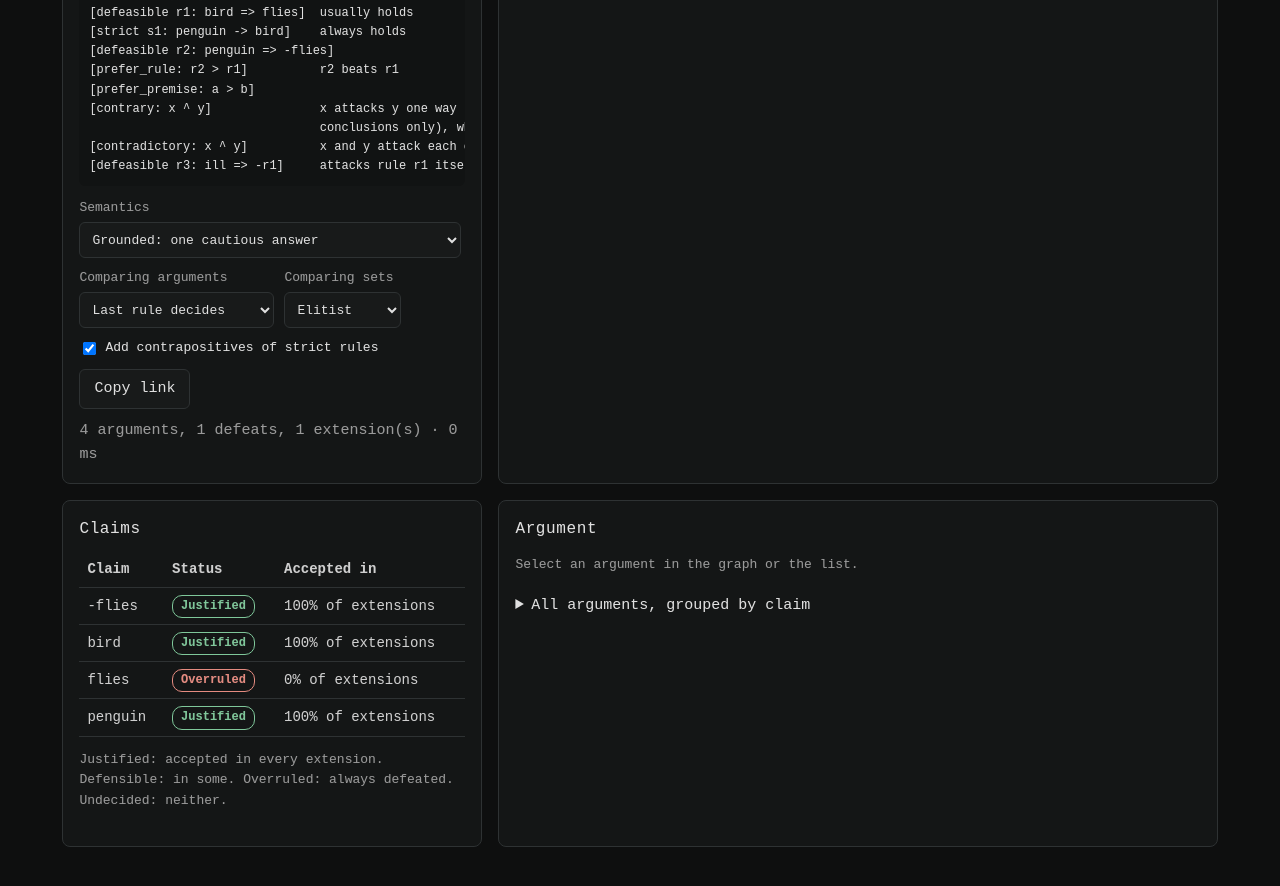
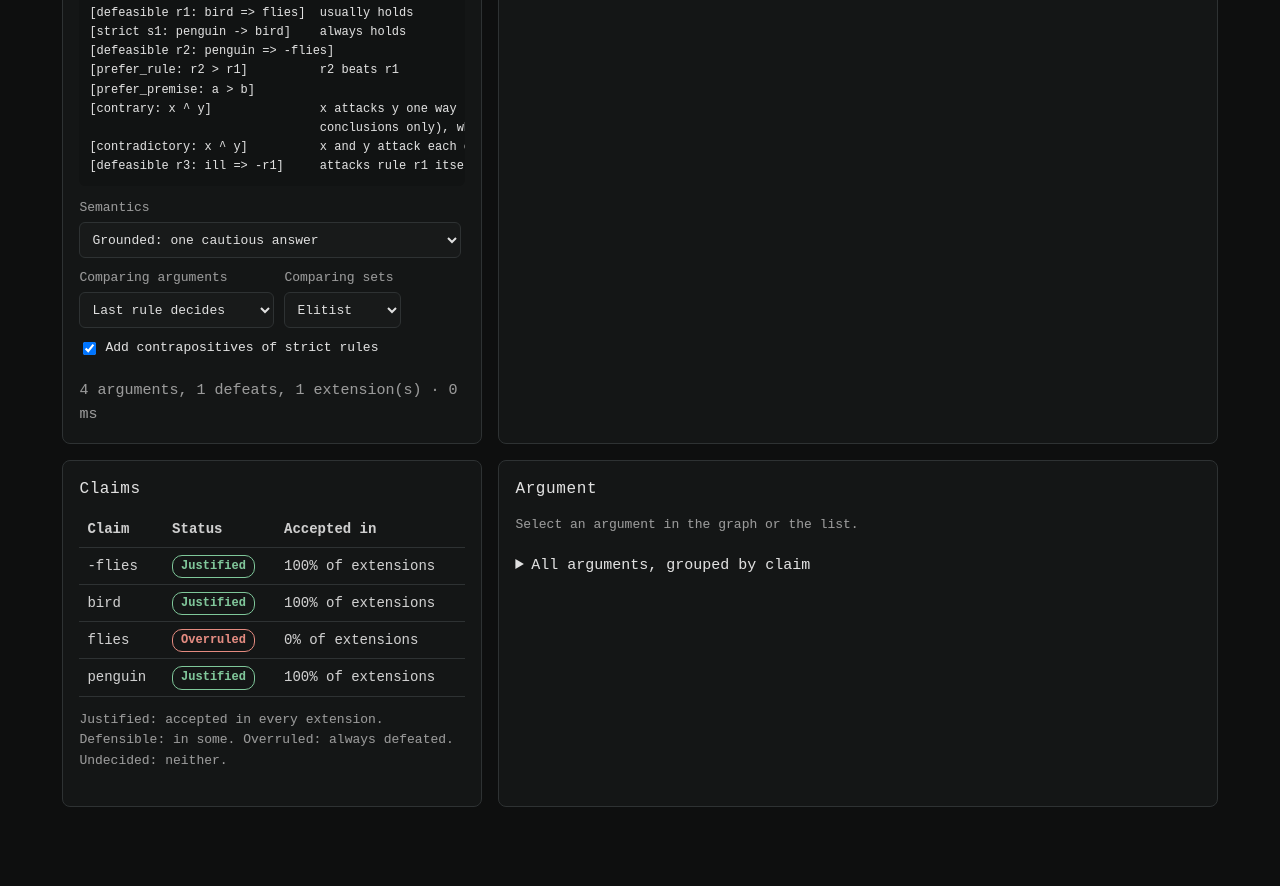
Before and after one commit to ieddeveci/ieddeveci.github.io, a Jekyll site: the page built from argforge/workspace.html, in a window 1280 px wide and 900 px high, scrolled down 937 px. Shown: the top 886 px of the window. Built offline with Jekyll 4.4.1, drawn with Linux system fonts in a browser that asks for light colours; after the commit the page ends 1797 px from its top, so only the background shows below that.

Commit message:
Remove 'Copy link' button from workspace actions

```diff
--- a/argforge/workspace.html
+++ b/argforge/workspace.html
@@ -69,7 +69,6 @@ workspace: true
         </div>
         <div class="row actions">
           <button id="evaluate" type="button" hidden data-t>Evaluate again</button>
-          <button id="share" type="button" data-t>Copy link</button>
           <button id="cancel" type="button" hidden data-t>Cancel</button>
         </div>
         <p id="status" role="status" aria-live="polite"></p>
```
